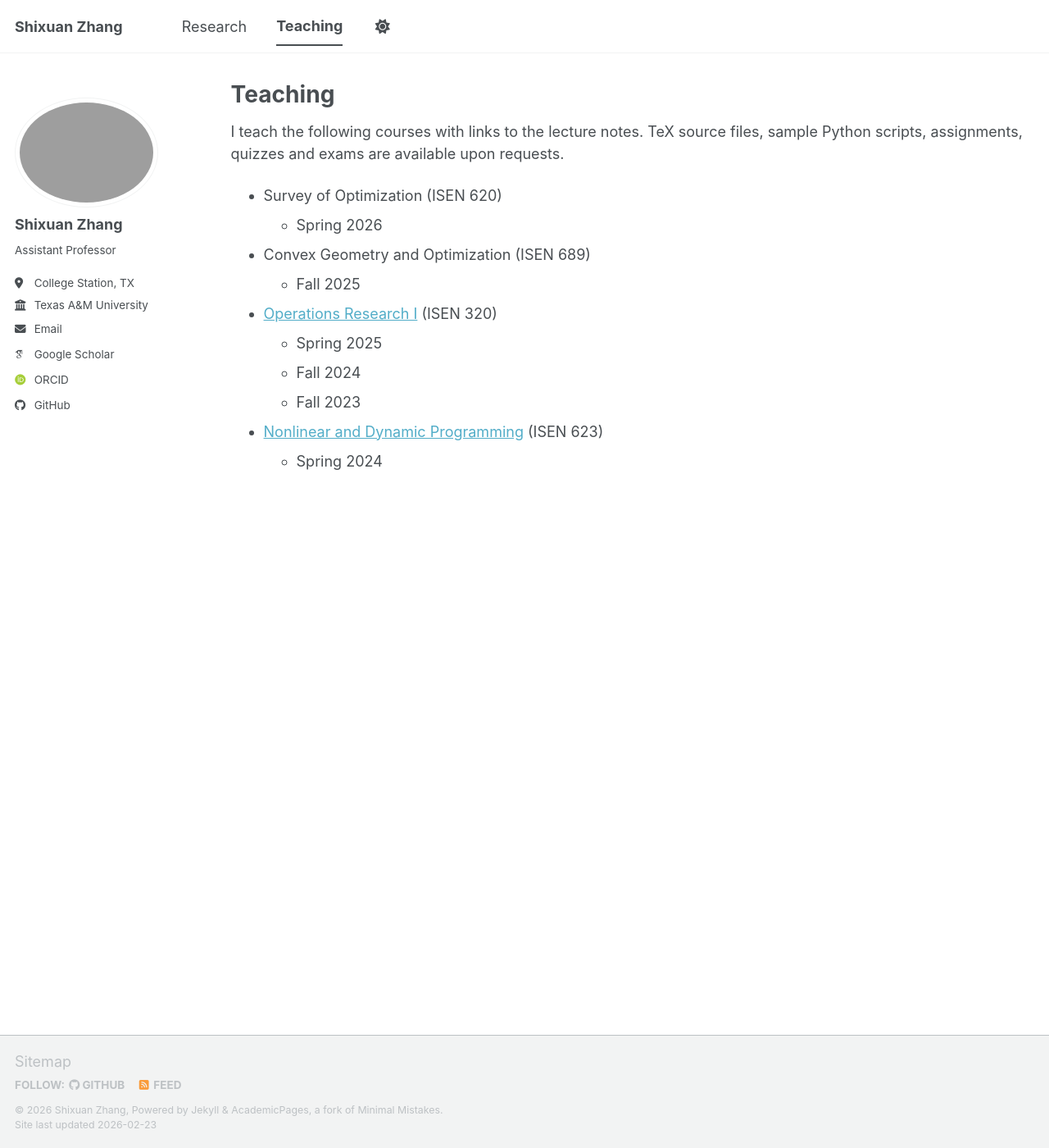
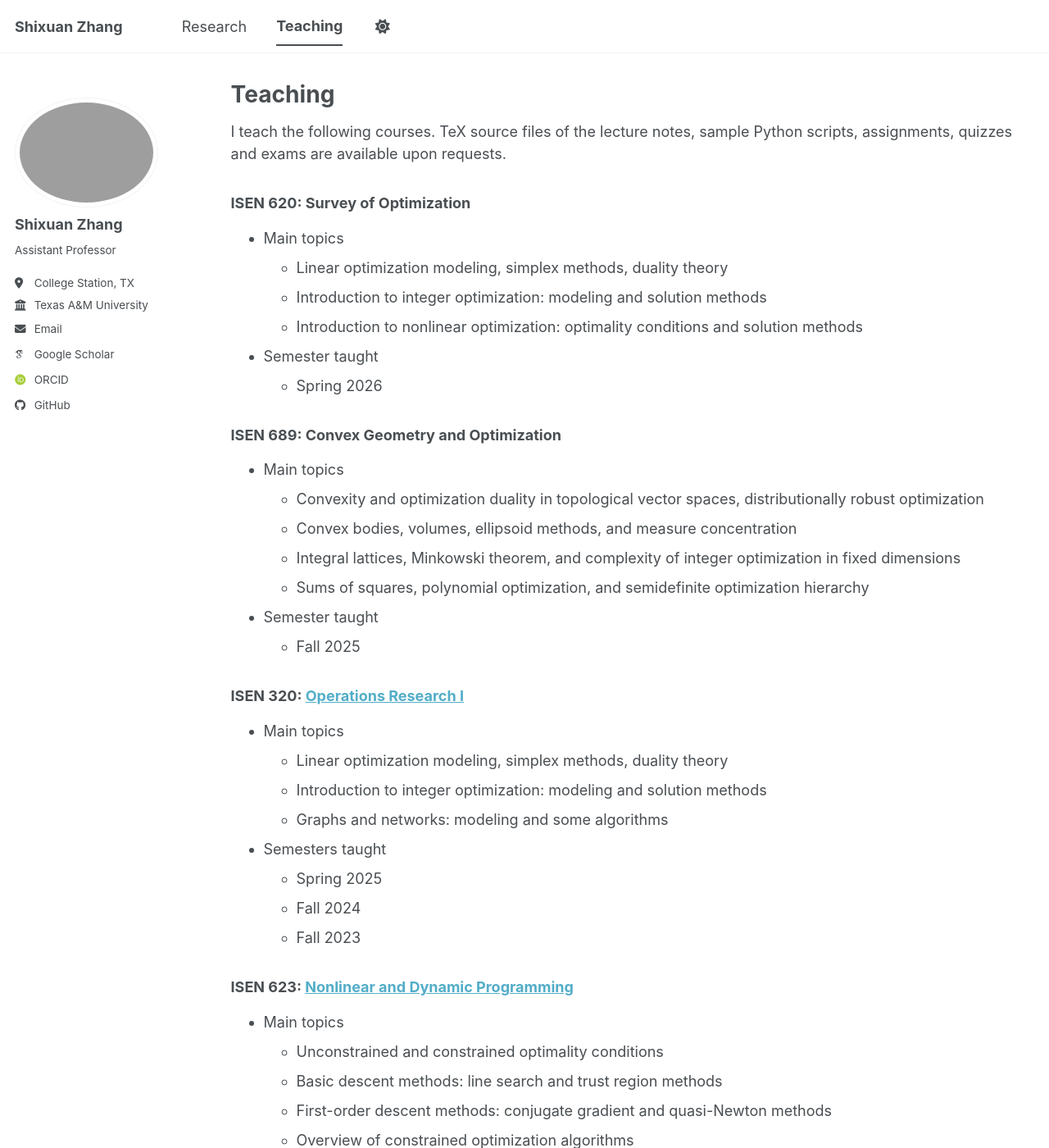
Before and after one commit to shixuan-zhang/shixuan-zhang.github.io, a Jekyll site: the page built from _pages/teaching.md, in a window 1280 px wide and 1400 px high. Shown: the whole window at 82% size. Built offline with Jekyll 4.4.1, drawn with Linux system fonts in a browser that asks for light colours; some web fonts are replaced; a script bundle is joined from its source files by our own code; library files that are not in the unit come from our copies.

Commit message:
Update CV and the Teaching page

```diff
--- a/_pages/teaching.md
+++ b/_pages/teaching.md
@@ -5,16 +5,41 @@ permalink: /teaching/
 author_profile: true
 ---
 
-I teach the following courses with links to the lecture notes.
-TeX source files, sample Python scripts, assignments, quizzes and exams are available upon requests.
+I teach the following courses.
+TeX source files of the lecture notes, sample Python scripts, assignments, quizzes and exams are available upon requests.
 
-* Survey of Optimization (ISEN 620)
+### ISEN 620: Survey of Optimization
+* Main topics
+    - Linear optimization modeling, simplex methods, duality theory
+    - Introduction to integer optimization: modeling and solution methods
+    - Introduction to nonlinear optimization: optimality conditions and solution methods
+* Semester taught
     * Spring 2026
-* Convex Geometry and Optimization (ISEN 689)
+
+### ISEN 689: Convex Geometry and Optimization
+* Main topics
+    - Convexity and optimization duality in topological vector spaces, distributionally robust optimization
+    - Convex bodies, volumes, ellipsoid methods, and measure concentration
+    - Integral lattices, Minkowski theorem, and complexity of integer optimization in fixed dimensions
+    - Sums of squares, polynomial optimization, and semidefinite optimization hierarchy
+* Semester taught
     * Fall 2025
-* [Operations Research I](../files/Teaching/ISEN320_notes.pdf) (ISEN 320)
+
+### ISEN 320: [Operations Research I](../files/Teaching/ISEN320_notes.pdf)
+* Main topics
+    - Linear optimization modeling, simplex methods, duality theory
+    - Introduction to integer optimization: modeling and solution methods
+    - Graphs and networks: modeling and some algorithms
+* Semesters taught
     * Spring 2025
     * Fall 2024
     * Fall 2023
-* [Nonlinear and Dynamic Programming](../files/Teaching/ISEN623_notes.pdf) (ISEN 623)
+
+### ISEN 623: [Nonlinear and Dynamic Programming](../files/Teaching/ISEN623_notes.pdf)
+* Main topics
+    - Unconstrained and constrained optimality conditions
+    - Basic descent methods: line search and trust region methods
+    - First-order descent methods: conjugate gradient and quasi-Newton methods
+    - Overview of constrained optimization algorithms
+* Semester taught
     * Spring 2024
```
Also changed, not shown: _pages/about.md (+1 -1 lines), 1 other file.
